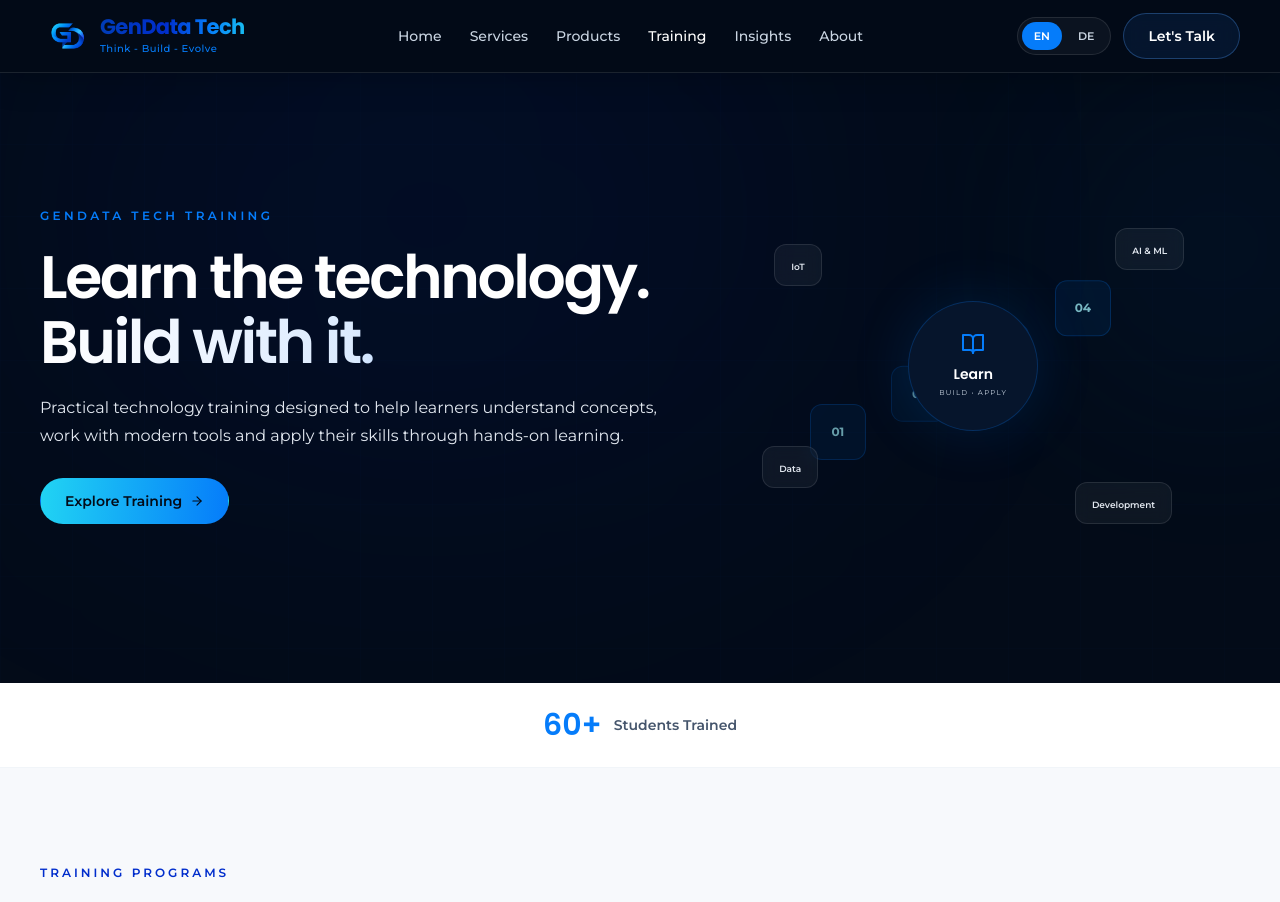
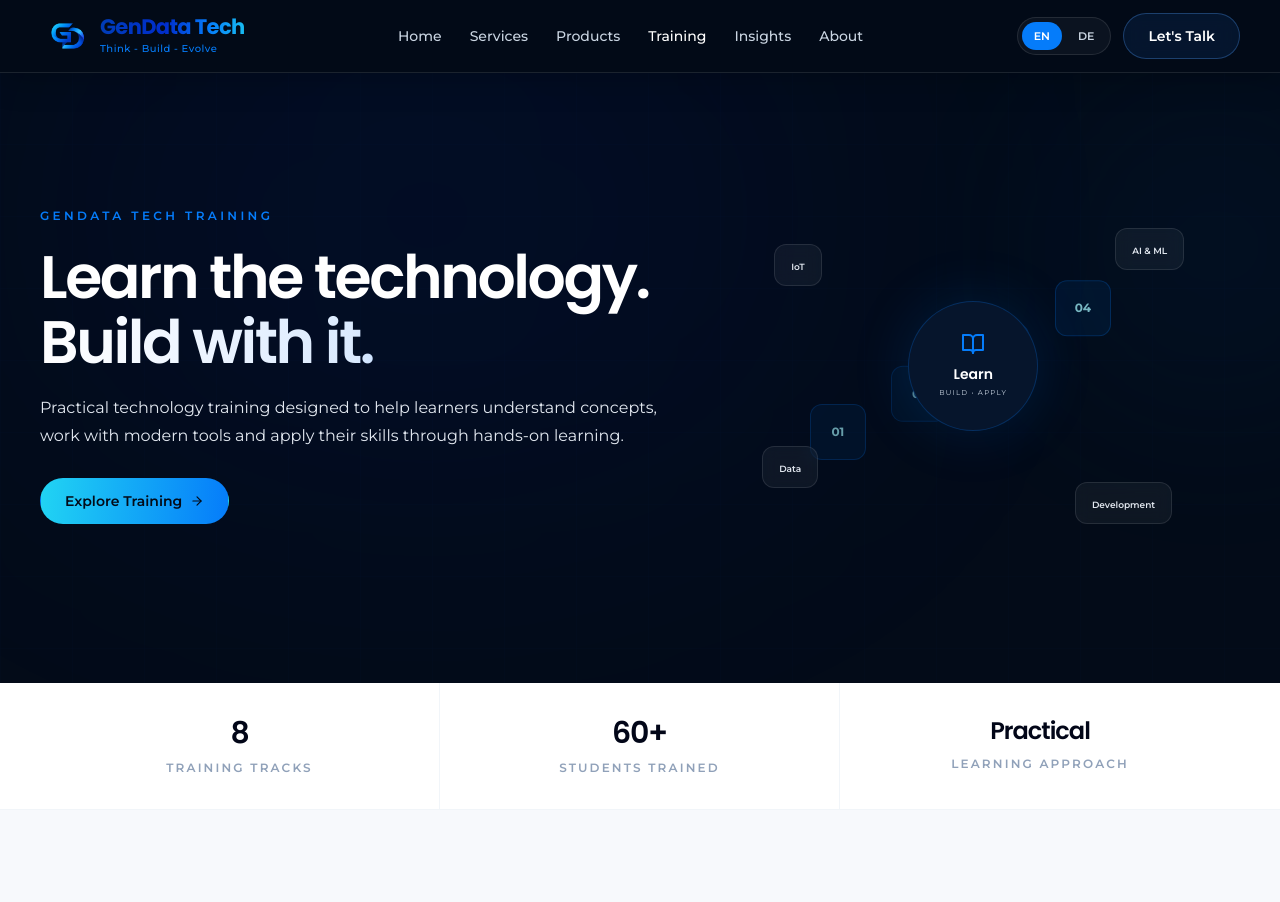
Before and after one commit to aravinthk1504/gendata-techv2, a Next.js app: page /en/training in a window 1280 px wide. Shown: the top 902 px of the page. Built offline with nearby package versions, Linux system fonts and the light colour scheme.

Commit message:
Restore three-column training snapshot with animated 60+ students

```diff
--- a/src/components/migrated/Training.jsx
+++ b/src/components/migrated/Training.jsx
@@ -946,12 +946,23 @@ function Training() {
           </div>
         </section>
 
-        <div className="border-b border-slate-100 bg-white px-6 py-6 lg:px-10">
-          <div className="mx-auto flex max-w-[1400px] flex-wrap items-center justify-center gap-3 text-center">
-            <CountUpStat value={studentsTrained} suffix="+" className="font-heading text-3xl font-semibold text-[#057CFA]"/>
-            <span className="text-sm font-semibold text-slate-600">{tr("Students Trained")}</span>
+        {/* TRAINING SNAPSHOT */}
+        <section className="border-b border-slate-100 bg-white px-6 lg:px-10">
+          <div className="mx-auto grid max-w-[1400px] divide-y divide-slate-100 sm:grid-cols-3 sm:divide-x sm:divide-y-0">
+            <div className="py-8 text-center">
+              <p className="font-heading text-3xl font-semibold tracking-[-0.04em] text-slate-950">8</p>
+              <p className="mt-2 font-body text-[12px] font-semibold uppercase tracking-[0.18em] text-slate-400">{tr("Training Tracks")}</p>
+            </div>
+            <div className="py-8 text-center">
+              <CountUpStat value={studentsTrained} suffix="+" className="font-heading text-3xl font-semibold tracking-[-0.04em] text-slate-950"/>
+              <p className="mt-2 font-body text-[12px] font-semibold uppercase tracking-[0.18em] text-slate-400">{tr("Students Trained")}</p>
+            </div>
+            <div className="py-8 text-center">
+              <p className="font-heading text-2xl font-semibold tracking-[-0.04em] text-slate-950">{tr("Practical")}</p>
+              <p className="mt-2 font-body text-[12px] font-semibold uppercase tracking-[0.18em] text-slate-400">{tr("Learning Approach")}</p>
+            </div>
           </div>
-        </div>
+        </section>
 
         {/* ======================================================
             TRAINING EXPLORER
```
